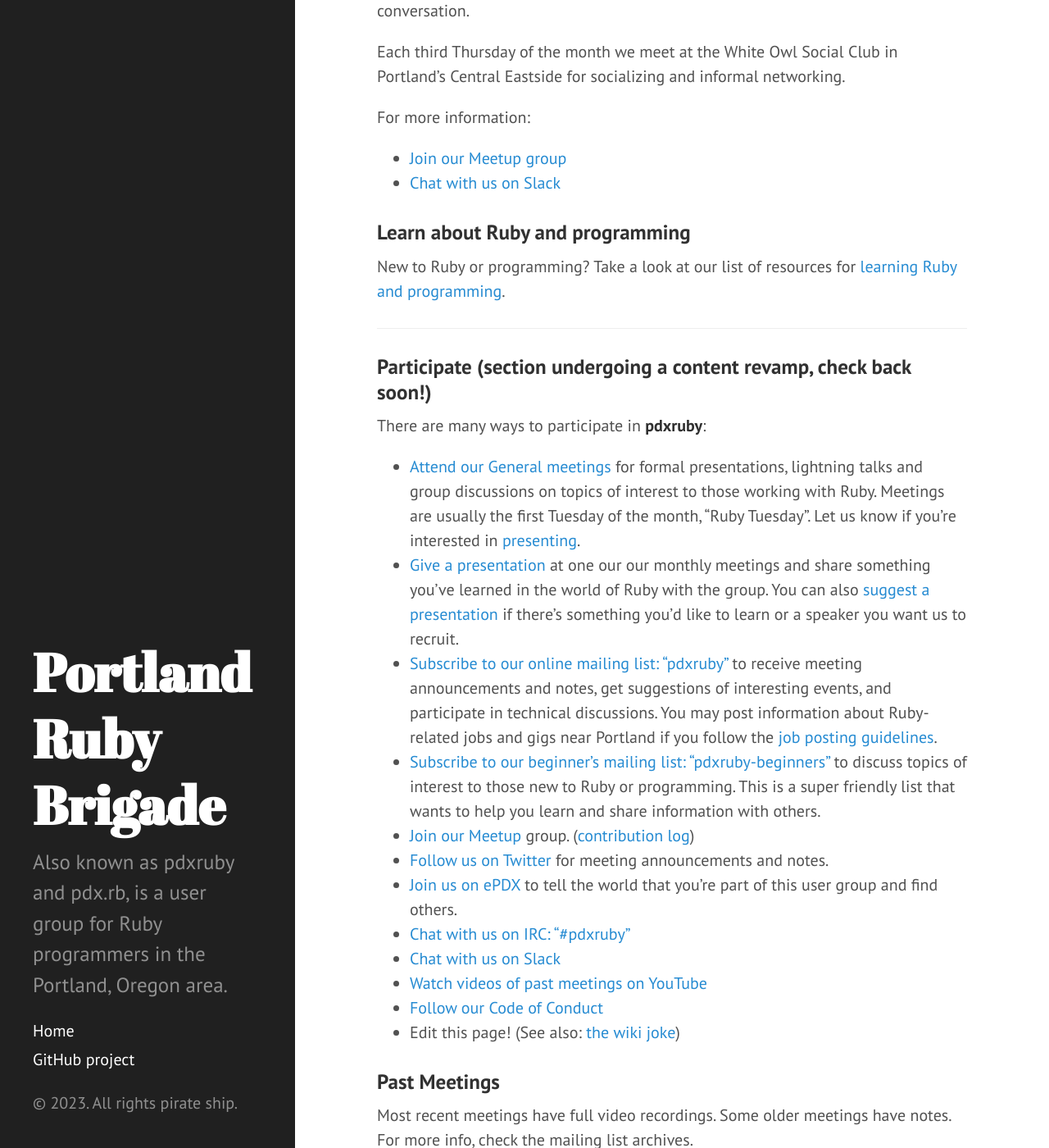
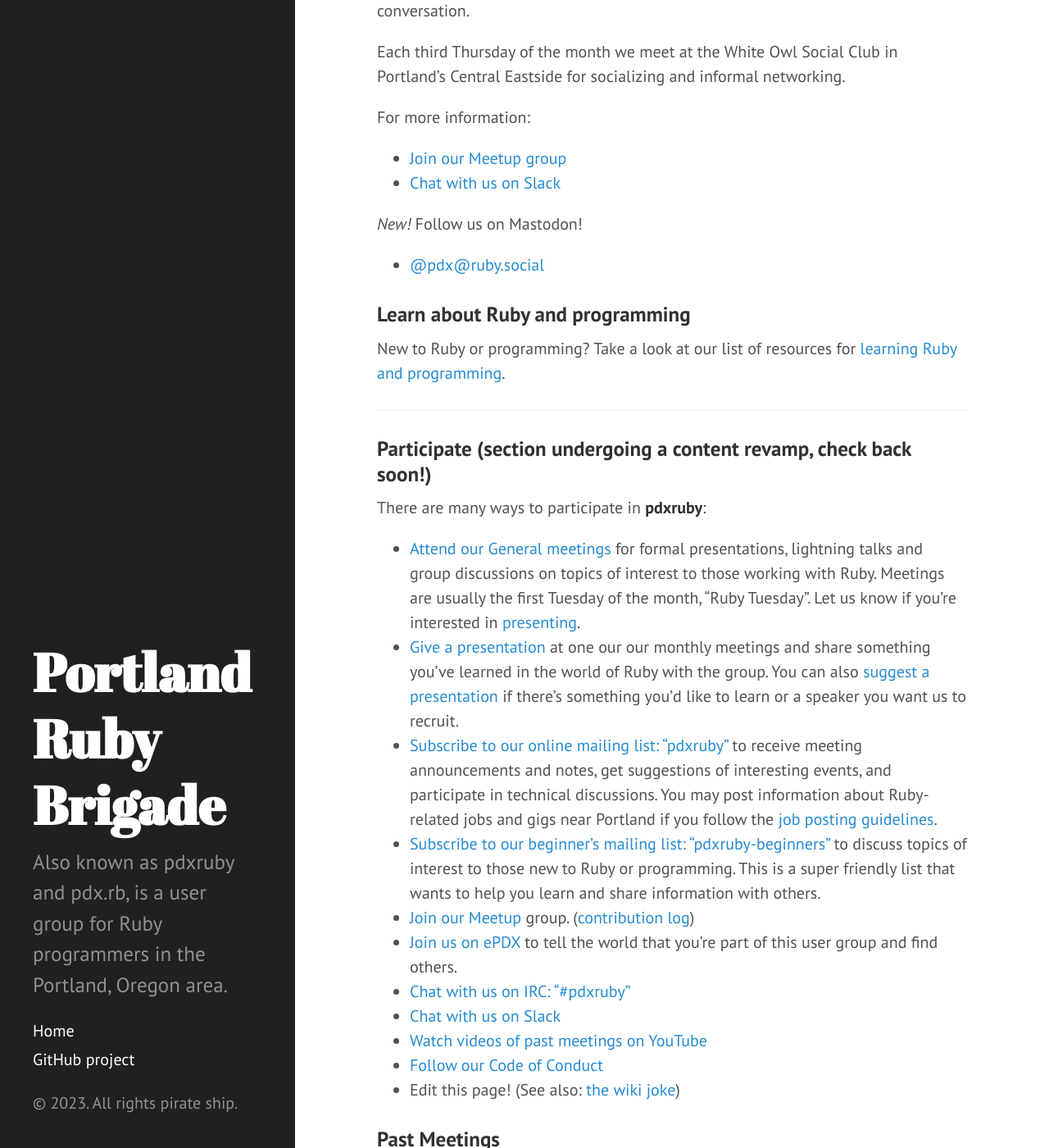
Before and after one commit to pdxruby/pdxruby.github.io, a Jekyll site: the page built from index.md, in a window 1280 px wide and 1400 px high, scrolled down 603 px. Shown: the whole window at 82% size. Built offline with Jekyll 4.4.1, drawn with Linux system fonts in a browser that asks for light colours.

Commit message:
Add Mastodon link to homepage

```diff
--- a/index.md
+++ b/index.md
@@ -24,6 +24,10 @@ For more information:
 
 -  [Join our Meetup group](http://www.meetup.com/Portland-Ruby-Brigade/)
 -  [Chat with us on Slack](https://pdxruby.slack.com)
+
+_New!_ Follow us on Mastodon!
+
+- [@pdx@ruby.social](https://ruby.social/@pdx)
 
 ### Learn about Ruby and programming
 
@@ -57,8 +61,6 @@ There are many ways to participate in **pdxruby**:
     information with others.
 -   [Join our Meetup](http://www.meetup.com/Portland-Ruby-Brigade/)
     group. ([contribution log](/contributions))
--   [Follow us on Twitter](http://twitter.com/#!/pdxruby)
-    for meeting announcements and notes.
 -   [Join us on ePDX](http://epdx.org/groups/pdxruby)
     to tell the world that you're part of this user group and find
     others.
```
